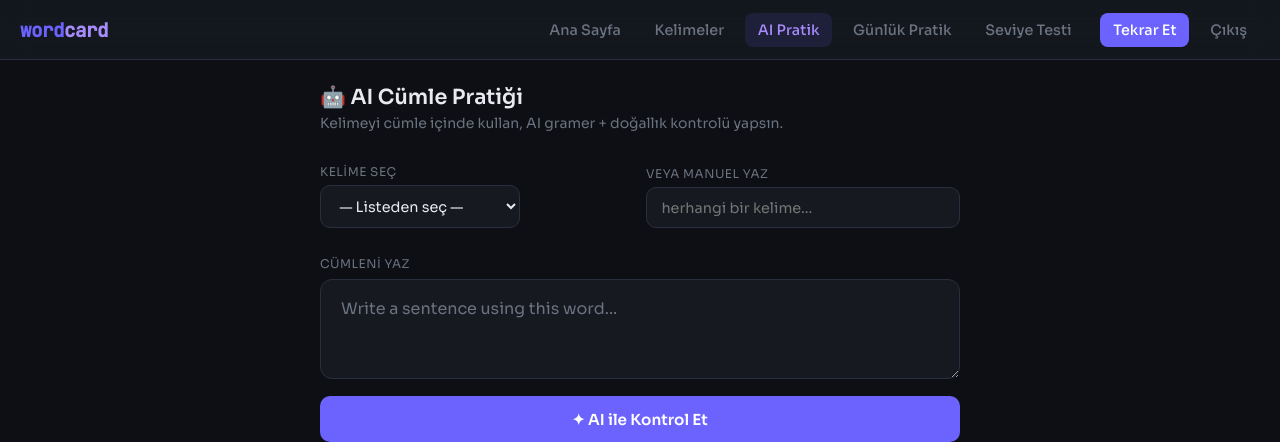
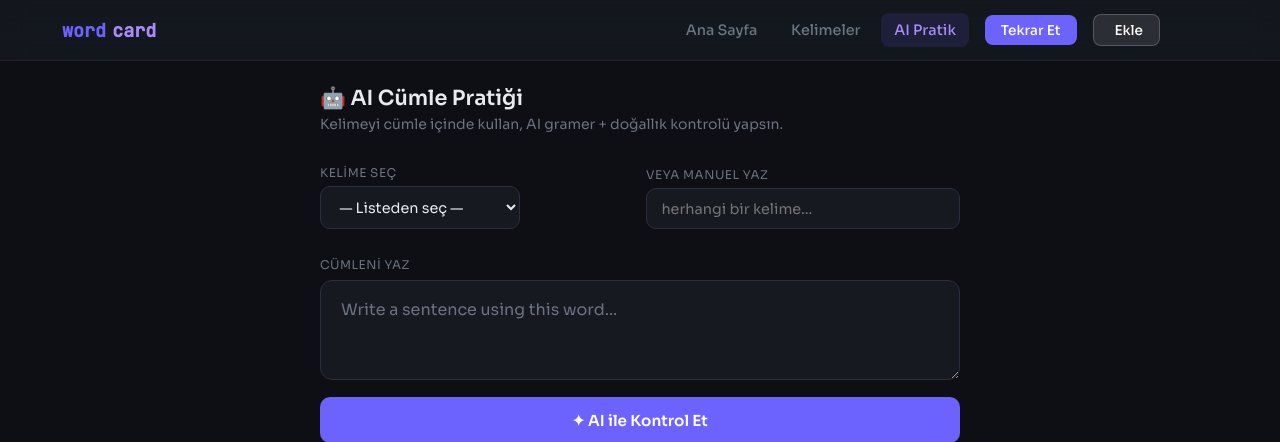
Before and after one commit to saliheryilmaz/WordCard, a Django app: page /ai/ in a window 1280 px wide. Shown: the top 442 px of the page. Run offline with Django 4.2, Linux system fonts and the light colour scheme; the visitor is signed in with stand-in values (Sample User, id 1); data that the repository does not hold is empty; some libraries are stand-ins or nearby versions.

Commit message:
Update base.html and add manifest.json

```diff
--- a/flashcards/templates/flashcards/base.html
+++ b/flashcards/templates/flashcards/base.html
@@ -6,6 +6,17 @@
   <title>{% block title %}WordCard{% endblock %}</title>
   {% load static %}
   <link rel="icon" type="image/x-icon" href="{% static 'favicon.ico' %}">
+
+  <!-- Mobil Ana Ekran (PWA) Ayarları -->
+  <link rel="manifest" href="{% static 'manifest.json' %}">
+  <meta name="theme-color" content="#161920">
+
+  <!-- iOS Desteği -->
+  <link rel="apple-touch-icon" href="{% static 'favicon.ico' %}">
+  <meta name="apple-mobile-web-app-capable" content="yes">
+  <meta name="apple-mobile-web-app-status-bar-style" content="black-translucent">
+  <meta name="apple-mobile-web-app-title" content="WordCard">
+
   <link rel="preconnect" href="https://fonts.googleapis.com">
   <link href="https://fonts.googleapis.com/css2?family=Sora:wght@300;400;500;600;700&family=JetBrains+Mono:wght@400;500&display=swap" rel="stylesheet">
   <script src="https://unpkg.com/@phosphor-icons/web"></script>
@@ -39,59 +50,108 @@
       overflow-x: hidden;
     }
 
-    /* ── NAV (Mobile First: Bottom Nav & Top Header) ── */
+    /* ── TOP HEADER ── */
     .top-header {
       background: rgba(22, 25, 32, 0.85);
       backdrop-filter: blur(12px);
       -webkit-backdrop-filter: blur(12px);
-      border-bottom: 1px solid var(--border);
-      padding: 0 1.25rem;
+      border-bottom: 1px solid rgba(255, 255, 255, 0.05);
+      position: sticky;
+      top: 0;
+      z-index: 100;
+    }
+    .header-container {
       display: flex;
       align-items: center;
       justify-content: space-between;
       height: 60px;
-      position: sticky;
-      top: 0;
-      z-index: 100;
+      padding: 0 1rem;
+      max-width: 1200px;
+      margin: 0 auto;
     }
 
     .nav-brand {
       font-family: 'JetBrains Mono', monospace;
-      font-size: 1.2rem;
+      font-size: 1.15rem;
       font-weight: 600;
       color: var(--accent2);
       text-decoration: none;
       flex-shrink: 0;
-      letter-spacing: -0.5px;
+      display: flex;
+      align-items: center;
+      gap: 6px;
     }
     .nav-brand span { color: var(--accent); }
 
-    .mobile-only-header-actions {
-      display: flex;
-    }
+    /* Desktop Nav Hidden on Mobile */
+    .desktop-nav { display: none; }
 
-    .btn-header-icon {
-      color: var(--text);
-      background: var(--surface2);
-      border: 1px solid var(--border);
-      width: 36px;
-      height: 36px;
-      border-radius: 10px;
+    /* Profile Menu */
+    .profile-menu { position: relative; }
+    .profile-btn {
+      background: none;
+      border: none;
+      color: var(--muted);
+      font-size: 1.8rem;
+      cursor: pointer;
       display: flex;
       align-items: center;
       justify-content: center;
+      transition: color 0.2s;
+      width: 40px;
+      height: 40px;
+      border-radius: 50%;
+    }
+    .profile-btn:hover { color: var(--text); background: var(--surface2); }
+
+    .profile-dropdown {
+      position: absolute;
+      top: 100%;
+      right: 0;
+      margin-top: 0.5rem;
+      background: var(--surface);
+      border: 1px solid var(--border);
+      border-radius: var(--radius);
+      box-shadow: 0 10px 30px rgba(0,0,0,0.5);
+      min-width: 180px;
+      display: flex;
+      flex-direction: column;
+      padding: 0.5rem;
+      opacity: 0;
+      visibility: hidden;
+      transform: translateY(-10px);
+      transition: all 0.2s cubic-bezier(0.16, 1, 0.3, 1);
+      z-index: 200;
+    }
+    .profile-dropdown.show {
+      opacity: 1;
+      visibility: visible;
+      transform: translateY(0);
+    }
+    .profile-dropdown a {
+      display: flex;
+      align-items: center;
+      gap: 0.6rem;
+      padding: 0.75rem 1rem;
+      color: var(--text);
       text-decoration: none;
-      transition: all 0.2s;
+      font-size: 0.95rem;
+      border-radius: 8px;
+      transition: background 0.15s;
     }
-    .btn-header-icon:active {
-      transform: scale(0.95);
+    .profile-dropdown a:hover { background: var(--surface2); }
+    .profile-dropdown a i { font-size: 1.2rem; color: var(--muted); }
+    .profile-dropdown a:hover i { color: var(--text); }
+    .profile-dropdown a.text-red { color: var(--red); }
+    .profile-dropdown a.text-red i { color: var(--red); }
+
+    .dropdown-divider {
+      height: 1px;
       background: var(--border);
-    }
-    .btn-header-icon i {
-      font-size: 1.1rem;
+      margin: 0.25rem 0;
     }
 
-    /* Bottom Navigation */
+    /* ── BOTTOM NAVIGATION (MOBILE) ── */
     .bottom-nav {
       position: fixed;
       bottom: 0;
@@ -100,13 +160,14 @@
       background: rgba(22, 25, 32, 0.9);
       backdrop-filter: blur(16px);
       -webkit-backdrop-filter: blur(16px);
-      border-top: 1px solid var(--border);
+      border-top: 1px solid rgba(255, 255, 255, 0.05);
       display: flex;
       justify-content: space-around;
       align-items: center;
-      height: 65px;
-      z-index: 200;
-      padding-bottom: env(safe-area-inset-bottom);
+      height: 70px;
+      padding-bottom: env(safe-area-inset-bottom, 0px);
+      z-index: 100;
+      box-shadow: 0 -4px 30px rgba(0,0,0,0.3);
     }
 
     .bottom-nav-item {
@@ -114,136 +175,71 @@
       flex-direction: column;
       align-items: center;
       justify-content: center;
-      gap: 5px;
       color: var(--muted);
       text-decoration: none;
+      font-size: 0.7rem;
+      font-weight: 500;
       flex: 1;
+      gap: 4px;
+      transition: all 0.2s;
       height: 100%;
-      background: transparent;
-      border: none;
-      font-family: 'Sora', sans-serif;
-      cursor: pointer;
-      transition: color 0.2s ease;
-      -webkit-tap-highlight-color: transparent;
     }
-
     .bottom-nav-item i {
       font-size: 1.5rem;
       transition: transform 0.2s cubic-bezier(0.34, 1.56, 0.64, 1);
     }
+    .bottom-nav-item.active { color: var(--accent); }
+    .bottom-nav-item.active i { transform: translateY(-2px) scale(1.1); }
+    .bottom-nav-item:active i { transform: scale(0.9); }
 
-    .bottom-nav-item span {
-      font-size: 0.65rem;
-      font-weight: 500;
+    /* Center FAB */
+    .bottom-nav-fab-container {
+      flex: 1;
+      display: flex;
+      justify-content: center;
+      align-items: center;
+      position: relative;
+      top: -18px;
+    }
+    .bottom-nav-fab {
+      width: 56px;
+      height: 56px;
+      background: linear-gradient(135deg, var(--accent), var(--accent2));
+      border-radius: 50%;
+      display: flex;
+      align-items: center;
+      justify-content: center;
+      color: #fff;
+      font-size: 1.8rem;
+      box-shadow: 0 8px 24px rgba(108, 99, 255, 0.4);
+      text-decoration: none;
+      transition: all 0.3s cubic-bezier(0.34, 1.56, 0.64, 1);
+      border: 4px solid var(--bg);
+    }
+    .bottom-nav-fab:hover, .bottom-nav-fab:active {
+      transform: scale(1.05) translateY(-2px);
+      box-shadow: 0 12px 28px rgba(108, 99, 255, 0.5);
     }
 
-    .bottom-nav-item.active {
-      color: var(--accent2);
+    /* ── MAIN ── */
+    main {
+      max-width: 680px;
+      margin: 0 auto;
+      padding: 1rem 0.875rem calc(70px + 2rem + env(safe-area-inset-bottom, 0px));
     }
 
-    .bottom-nav-item.active i {
-      transform: translateY(-2px);
-      color: var(--accent);
-    }
+    /* DESKTOP STYLES */
+    @media (min-width: 640px) {
+      .bottom-nav { display: none; }
 
-    /* More Menu Sheet */
-    .more-menu-overlay {
-      position: fixed;
-      inset: 0;
-      background: rgba(13, 15, 20, 0.6);
-      backdrop-filter: blur(4px);
-      -webkit-backdrop-filter: blur(4px);
-      z-index: 300;
-      opacity: 0;
-      pointer-events: none;
-      transition: opacity 0.3s ease;
-    }
-
-    .more-menu-overlay.open {
-      opacity: 1;
-      pointer-events: auto;
-    }
-
-    .more-menu-sheet {
-      position: absolute;
-      bottom: 0;
-      left: 0;
-      right: 0;
-      background: var(--surface);
-      border-top-left-radius: 24px;
-      border-top-right-radius: 24px;
-      padding: 1.5rem 1.25rem 2rem;
-      transform: translateY(100%);
-      transition: transform 0.4s cubic-bezier(0.16, 1, 0.3, 1);
-      box-shadow: 0 -10px 40px rgba(0,0,0,0.5);
-      border-top: 1px solid var(--border);
-      padding-bottom: calc(2rem + env(safe-area-inset-bottom));
-    }
-
-    .more-menu-overlay.open .more-menu-sheet {
-      transform: translateY(0);
-    }
-
-    .sheet-handle {
-      width: 48px;
-      height: 5px;
-      background: var(--border);
-      border-radius: 3px;
-      margin: 0 auto 1.5rem;
-    }
-
-    .more-menu-links {
-      display: flex;
-      flex-direction: column;
-      gap: 0.5rem;
-    }
-
-    .more-menu-links a {
-      display: flex;
-      align-items: center;
-      gap: 1rem;
-      padding: 1rem 1.25rem;
-      border-radius: 14px;
-      text-decoration: none;
-      color: var(--text);
-      font-weight: 500;
-      background: var(--surface2);
-      transition: all 0.2s;
-      font-size: 0.95rem;
-    }
-
-    .more-menu-links a i {
-      font-size: 1.35rem;
-      color: var(--muted);
-    }
-
-    .more-menu-links a:active {
-      transform: scale(0.98);
-      background: var(--border);
-    }
-
-    .more-menu-links a.logout {
-      margin-top: 1rem;
-      background: rgba(248, 113, 113, 0.08);
-      color: var(--red);
-      border: 1px solid rgba(248, 113, 113, 0.15);
-    }
-
-    .more-menu-links a.logout i {
-      color: var(--red);
-    }
-
-    /* Desktop adjustments */
-    .desktop-nav { display: none; }
-
-    @media (min-width: 640px) {
-      .bottom-nav, .mobile-only-header-actions, .more-menu-overlay { display: none !important; }
       .desktop-nav {
         display: flex;
         align-items: center;
         gap: 0.5rem;
+        margin-left: auto;
+        margin-right: 1.5rem;
       }
-      .desktop-nav a {
+      .nav-item {
         color: var(--muted);
         text-decoration: none;
         font-size: 0.9rem;
@@ -252,36 +248,38 @@
         border-radius: 8px;
         transition: all 0.2s;
       }
-      .desktop-nav a:hover, .desktop-nav a.active {
-        color: var(--text);
-        background: var(--surface2);
-      }
-      .desktop-nav a.active {
-        color: var(--accent2);
-        background: rgba(108,99,255,0.12);
-      }
-      .desktop-nav .btn-review-nav {
+      .nav-item:hover { color: var(--text); background: var(--surface2); }
+      .nav-item.active { color: var(--accent2); background: rgba(108,99,255,0.12); }
+
+      .btn-review-nav {
         background: var(--accent) !important;
         color: #fff !important;
+        text-align: center;
+        padding: 0.4rem 1rem;
+        border-radius: 8px;
+        font-size: 0.85rem;
+        font-weight: 500;
+        text-decoration: none;
         margin-left: 0.5rem;
       }
-      .desktop-nav .btn-review-nav:hover {
-        background: #5a52e0 !important;
+      .btn-review-nav:hover { background: #5a52e0 !important; }
+
+      .btn-add-nav {
+        background: rgba(255,255,255,0.1);
+        border: 1px solid rgba(255,255,255,0.2);
+        color: #fff;
+        padding: 0.4rem 1rem;
+        border-radius: 8px;
+        font-size: 0.85rem;
+        font-weight: 500;
+        text-decoration: none;
+        margin-left: 0.5rem;
+        display: flex;
+        align-items: center;
+        gap: 0.3rem;
       }
-    }
+      .btn-add-nav:hover { background: rgba(255,255,255,0.15); }
 
-    @media (max-width: 639px) {
-      main { padding-bottom: 85px; }
-    }
-
-    /* ── MAIN ── */
-    main {
-      max-width: 680px;
-      margin: 0 auto;
-      padding: 1rem 0.875rem 2rem;
-    }
-
-    @media (min-width: 640px) {
       main { padding: 1.5rem 1.25rem 2rem; }
     }
 
@@ -384,25 +382,37 @@
 
 {% if user.is_authenticated %}
 <header class="top-header">
-  <a class="nav-brand" href="{% url 'dashboard' %}"><span>word</span>card</a>
+  <div class="header-container">
+    <a class="nav-brand" href="{% url 'dashboard' %}">
+      <i class="ph-fill ph-cards" style="color: var(--accent); font-size: 1.4rem;"></i>
+      <span>word</span>card
+    </a>
 
-  <div class="desktop-nav">
-    <a href="{% url 'dashboard' %}" {% if request.resolver_match.url_name == 'dashboard' %}class="active"{% endif %}>Ana Sayfa</a>
-    <a href="{% url 'word_list' %}" {% if request.resolver_match.url_name == 'word_list' %}class="active"{% endif %}>Kelimeler</a>
-    <a href="{% url 'ai_practice' %}" {% if request.resolver_match.url_name == 'ai_practice' %}class="active"{% endif %}>AI Pratik</a>
-    <a href="{% url 'daily_practice' %}" {% if request.resolver_match.url_name == 'daily_practice' %}class="active"{% endif %}>Günlük Pratik</a>
-    <a href="{% url 'level_assessment' %}" {% if request.resolver_match.url_name == 'level_assessment' %}class="active"{% endif %}>Seviye Testi</a>
-    <a href="{% url 'review' %}" class="btn-review-nav">Tekrar Et</a>
-    <a href="{% url 'logout' %}">Çıkış</a>
-  </div>
+    <!-- Desktop Navigation Links -->
+    <div class="desktop-nav">
+      <a href="{% url 'dashboard' %}" class="nav-item {% if request.resolver_match.url_name == 'dashboard' %}active{% endif %}">Ana Sayfa</a>
+      <a href="{% url 'word_list' %}" class="nav-item {% if request.resolver_match.url_name == 'word_list' %}active{% endif %}">Kelimeler</a>
+      <a href="{% url 'ai_practice' %}" class="nav-item {% if request.resolver_match.url_name == 'ai_practice' %}active{% endif %}">AI Pratik</a>
+      <a href="{% url 'review' %}" class="btn-review-nav">Tekrar Et</a>
+      <a href="{% url 'add_word' %}" class="btn-add-nav"><i class="ph ph-plus-bold"></i> Ekle</a>
+    </div>
 
-  <div class="mobile-only-header-actions">
-    <a href="{% url 'add_word' %}" class="btn-header-icon" aria-label="Kelime Ekle">
-      <i class="ph ph-plus"></i>
-    </a>
+    <!-- Profile Menu -->
+    <div class="profile-menu">
+      <button class="profile-btn" id="profile-btn" aria-label="Profil Menüsü">
+        <i class="ph ph-user-circle"></i>
+      </button>
+      <div class="profile-dropdown" id="profile-dropdown">
+        <a href="{% url 'daily_practice' %}"><i class="ph ph-calendar-check"></i> Günlük Pratik</a>
+        <a href="{% url 'level_assessment' %}"><i class="ph ph-chart-bar"></i> Seviye Testi</a>
+        <div class="dropdown-divider"></div>
+        <a href="{% url 'logout' %}" class="text-red"><i class="ph ph-sign-out"></i> Çıkış</a>
+      </div>
+    </div>
   </div>
 </header>
 
+<!-- Mobile Bottom Navigation -->
 <nav class="bottom-nav">
   <a href="{% url 'dashboard' %}" class="bottom-nav-item {% if request.resolver_match.url_name == 'dashboard' %}active{% endif %}">
     <i class="ph {% if request.resolver_match.url_name == 'dashboard' %}ph-house-fill{% else %}ph-house{% endif %}"></i>
@@ -412,28 +422,22 @@
     <i class="ph {% if request.resolver_match.url_name == 'word_list' %}ph-cards-fill{% else %}ph-cards{% endif %}"></i>
     <span>Kelimeler</span>
   </a>
+
+  <div class="bottom-nav-fab-container">
+    <a href="{% url 'add_word' %}" class="bottom-nav-fab">
+      <i class="ph ph-plus-bold"></i>
+    </a>
+  </div>
+
   <a href="{% url 'review' %}" class="bottom-nav-item {% if request.resolver_match.url_name == 'review' %}active{% endif %}">
-    <i class="ph {% if request.resolver_match.url_name == 'review' %}ph-play-circle-fill{% else %}ph-play-circle{% endif %}"></i>
+    <i class="ph {% if request.resolver_match.url_name == 'review' %}ph-arrows-clockwise-fill{% else %}ph-arrows-clockwise{% endif %}"></i>
     <span>Tekrar</span>
   </a>
-  <button type="button" class="bottom-nav-item" id="moreMenuBtn">
-    <i class="ph ph-list"></i>
-    <span>Menü</span>
-  </button>
+  <a href="{% url 'ai_practice' %}" class="bottom-nav-item {% if request.resolver_match.url_name == 'ai_practice' %}active{% endif %}">
+    <i class="ph {% if request.resolver_match.url_name == 'ai_practice' %}ph-robot-fill{% else %}ph-robot{% endif %}"></i>
+    <span>AI Pratik</span>
+  </a>
 </nav>
-
-<div class="more-menu-overlay" id="moreMenuOverlay">
-  <div class="more-menu-sheet">
-    <div class="sheet-handle"></div>
-    <div class="more-menu-links">
-      <a href="{% url 'add_word' %}"><i class="ph ph-plus-circle"></i> Yeni Kelime Ekle</a>
-      <a href="{% url 'ai_practice' %}"><i class="ph ph-robot"></i> AI Pratik</a>
-      <a href="{% url 'daily_practice' %}"><i class="ph ph-calendar-check"></i> Günlük Pratik</a>
-      <a href="{% url 'level_assessment' %}"><i class="ph ph-chart-line-up"></i> Seviye Testi</a>
-      <a href="{% url 'logout' %}" class="logout"><i class="ph ph-sign-out"></i> Çıkış Yap</a>
-    </div>
-  </div>
-</div>
 {% endif %}
 
 <main>
@@ -446,33 +450,20 @@
 </main>
 
 <script>
-  const moreMenuBtn = document.getElementById('moreMenuBtn');
-  const moreMenuOverlay = document.getElementById('moreMenuOverlay');
+  const profileBtn = document.getElementById('profile-btn');
+  const profileDropdown = document.getElementById('profile-dropdown');
 
-  if (moreMenuBtn && moreMenuOverlay) {
-    moreMenuBtn.addEventListener('click', () => {
-      moreMenuOverlay.classList.add('open');
+  if (profileBtn && profileDropdown) {
+    profileBtn.addEventListener('click', function(e) {
+      e.stopPropagation();
+      profileDropdown.classList.toggle('show');
     });
 
-    moreMenuOverlay.addEventListener('click', (e) => {
-      if (e.target === moreMenuOverlay) {
-        moreMenuOverlay.classList.remove('open');
+    document.addEventListener('click', function(e) {
+      if (!profileDropdown.contains(e.target) && !profileBtn.contains(e.target)) {
+        profileDropdown.classList.remove('show');
       }
     });
-
-    // Touch swipe down to close
-    let startY;
-    moreMenuOverlay.addEventListener('touchstart', e => {
-      startY = e.touches[0].clientY;
-    }, {passive: true});
-
-    moreMenuOverlay.addEventListener('touchmove', e => {
-      let y = e.touches[0].clientY;
-      if (startY && y - startY > 50) {
-        moreMenuOverlay.classList.remove('open');
-        startY = null;
-      }
-    }, {passive: true});
   }
 </script>
 
```
Also changed, not shown: static/manifest.json (added).
